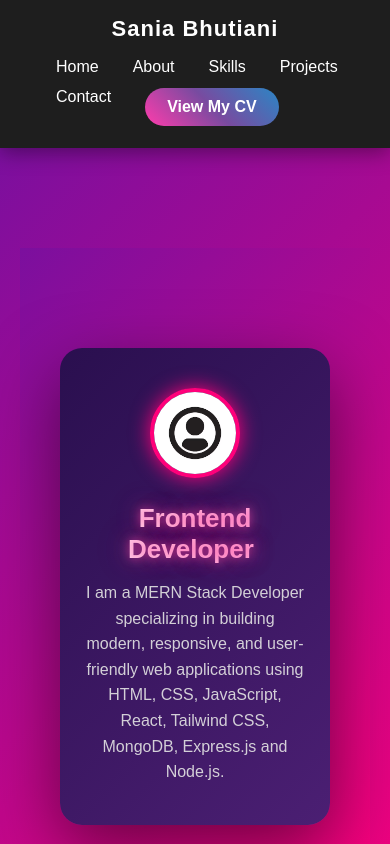
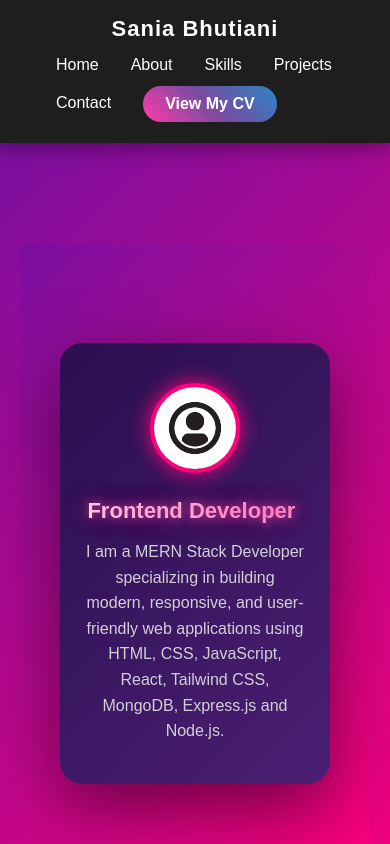
Before and after one commit to saniabhutiani/portfolio-sania, a React (Vite) app: page / in a window 390 px wide. Shown: the top 844 px of the page. Built offline with nearby package versions, Linux system fonts and the light colour scheme.

Commit message:
portfolio update

```diff
--- a/src/App.css
+++ b/src/App.css
@@ -42,25 +42,29 @@ letter-spacing:1px;}
 /* NAV LINKS */
 nav{
 display:flex;
-flex-wrap:wrap;
+align-items:center;
 }
 nav a{
-margin:0 15px;
 text-decoration:none;
 color:white;
-font-weight:500;
+margin:0 15px;
+font-size:16px;
 position:relative;
-transition:0.3s;
+padding-bottom:3px;
+line-height:1;
 }
 nav a::after{
 content:"";
 position:absolute;
 left:0;
-bottom:-4px;
+bottom:0;
 width:0%;
 height:2px;
-background:white;
+background:#ff4ecd;
 transition:0.3s;
+}
+nav a:hover::after{
+width:100%;
 }
 nav a:hover::after{
 width:100%;
@@ -220,10 +224,11 @@ box-shadow:0 25px 70px rgba(0,0,0,0.5);
 /* grid */
 .skills-grid{
 display:grid;
-grid-template-columns:repeat(4,1fr);
+grid-template-columns:repeat(4, 200px);
+justify-content:center;
 gap:30px;
-max-width:800px;
-margin:auto;
+margin-top:40px;
+width:100%;
 }
 .skills-badges{
 display:grid;
@@ -394,7 +399,8 @@ background:#2575fc;
 
 /* ================= PROJECTS ================= */
 #projects{
-padding:25px 20px;
+padding:0 0 60px 0;   /* top padding remove */
+margin-top:0;         /* extra gap remove */
 background:#4a1f6b;
 }
 .projects-grid{
@@ -407,14 +413,12 @@ margin:auto;
 .projects-grid a:last-child{
 grid-column:1 / -1;
 }
-.projects-grid a:last-child{
-grid-column:1 / -1;
-}
 #projects h2{
 font-size:42px;
 font-weight:700;
-margin-bottom:20px;
-text-align: center;
+margin:0 0 25px 0;   /* top margin remove */
+padding-top:0;       /* extra space remove */
+text-align:center;
 background:linear-gradient(90deg,#ffffff,#ff9bd6);
 -webkit-background-clip:text;
 -webkit-text-fill-color:transparent;
@@ -460,26 +464,36 @@ transition:0.3s;
 color:#ff9be6;
 text-decoration:underline;
 }
+
 /* ================= CONTACT ================= */
 #contact{
-     padding:40px 20px;
-    background:linear-gradient(135deg,#7b0f9e,#ff007a);
-    width:100%;
-    text-align:center;
+     padding:25px 20px;
+     background:linear-gradient(135deg,#7b0f9e,#ff007a);
+     width:100%;
+     text-align:center;
      justify-content: center;
      text-shadow:
      0 0 10px rgba(255,77,166,0.7),
-     0 0 20px rgba(255,77,166,0.5),
+     0 0 20px rgba(66, 2, 34, 0.5),
      0 0 40px rgba(255,77,166,0.3);
 }
 .contact-section{
   padding:80px 20px;
   text-align:center;
 }
-.contact-section h2{
-  font-size:40px;
-  margin-bottom:40px;
-  color:white;
+#contact h2{
+font-size:42px;
+font-weight:700;
+margin-bottom:40px;
+text-align:center;
+background:linear-gradient(90deg,#ffffff,#ff9bd6);
+-webkit-background-clip:text;
+-webkit-text-fill-color:transparent;
+
+text-shadow:
+0 0 10px rgba(255,77,166,0.7),
+0 0 20px rgba(255,77,166,0.5),
+0 0 40px rgba(255,77,166,0.3);
 }
 .contact-box{
   max-width:500px;
@@ -488,6 +502,7 @@ text-decoration:underline;
   border-radius:20px;
   background:linear-gradient(145deg,#3b0b5c,#4c1570);
   box-shadow:0 10px 30px rgba(0,0,0,0.4);
+  justify-content: center;
 }
 .form-group{
   display:flex;
@@ -730,6 +745,7 @@ text-align:center;
 max-width:900px;
 margin:auto;
 padding:80px 40px;
+width:100%;
 background:linear-gradient(135deg,#2a0f4f,#4b1f73);
 border-radius:22px;
 box-shadow:0 25px 70px rgba(0,0,0,0.5);
@@ -843,45 +859,122 @@ background:linear-gradient(135deg,#ff007a,#7b0f9e);
 padding:25px;
 text-align:center;
 }
+
+
 /* ================= RESPONSIVE ================= */
-/* TABLET */
-@media(max-width:900px){
+
+
+/* ---------- TABLET ---------- */
+
+@media (max-width:900px){
+
 .skills-grid{
 grid-template-columns:repeat(2,1fr);
 }
+
 .projects-grid{
 grid-template-columns:1fr;
+max-width:600px;
 }
+
 .hero-box h2{
 font-size:32px;
 }
+@media(max-width:600px){
+.projects-grid{
+gap:20px;
 }
-/*  MOBILE */
-@media(max-width:600px){
+}
+
+}
+/* ---------- MOBILE ---------- */
+
+@media (max-width:768px){
+
 header{
 flex-direction:column;
 align-items:flex-start;
 gap:10px;
+padding:15px 20px;
 }
+
+nav{
+display:flex;
+flex-wrap:wrap;
+}
+
 nav a{
 margin:6px 10px;
 font-size:14px;
 }
+
 .hero-box{
 padding:40px 25px;
 }
+
 .hero-box h2{
 font-size:26px;
+text-align:center;
 }
+
 .hero-box img{
 width:90px;
 height:90px;
 }
+
 .skills-grid{
 grid-template-columns:1fr;
+justify-items:center;
 }
+
+.skill-card{
+width:85%;
+}
+
+.skills-badges{
+flex-wrap:wrap;
+justify-content:center;
+}
+
+.projects-grid{
+grid-template-columns:1fr;
+max-width:500px;
+}
+
+.project-card{
+width:100%;
+}
+
 .contact-box{
 padding:25px;
 }
 
 }
+
+
+/* ---------- SMALL PHONES ---------- */
+
+@media (max-width:480px){
+
+.hero-box h2{
+font-size:22px;
+}
+
+nav a{
+font-size:13px;
+margin:5px 8px;
+}
+
+.skill-card{
+width:90%;
+}
+
+.projects-grid{
+max-width:95%;
+}
+
+.project-card img{
+height:180px;
+}
+
+}
```
